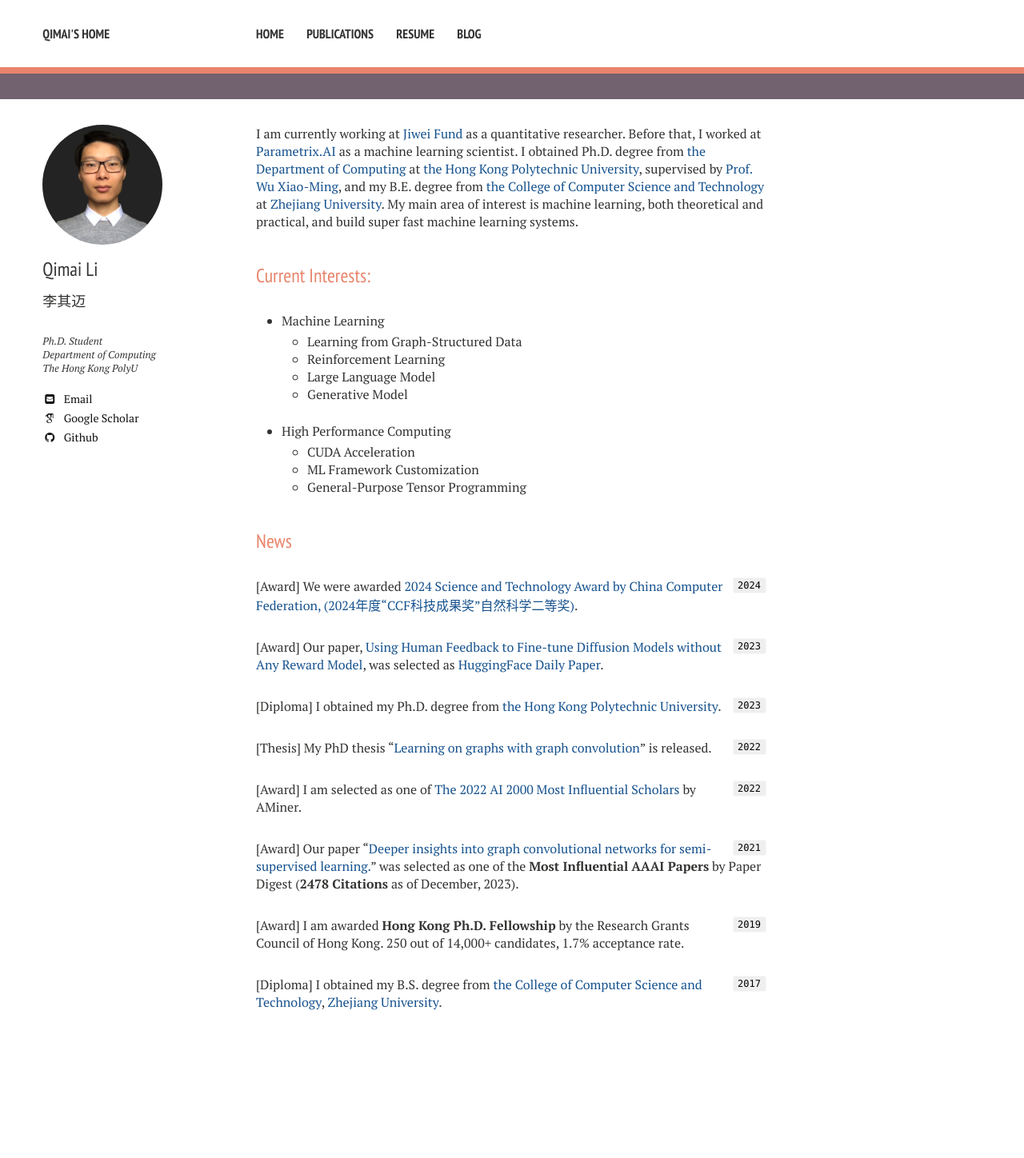
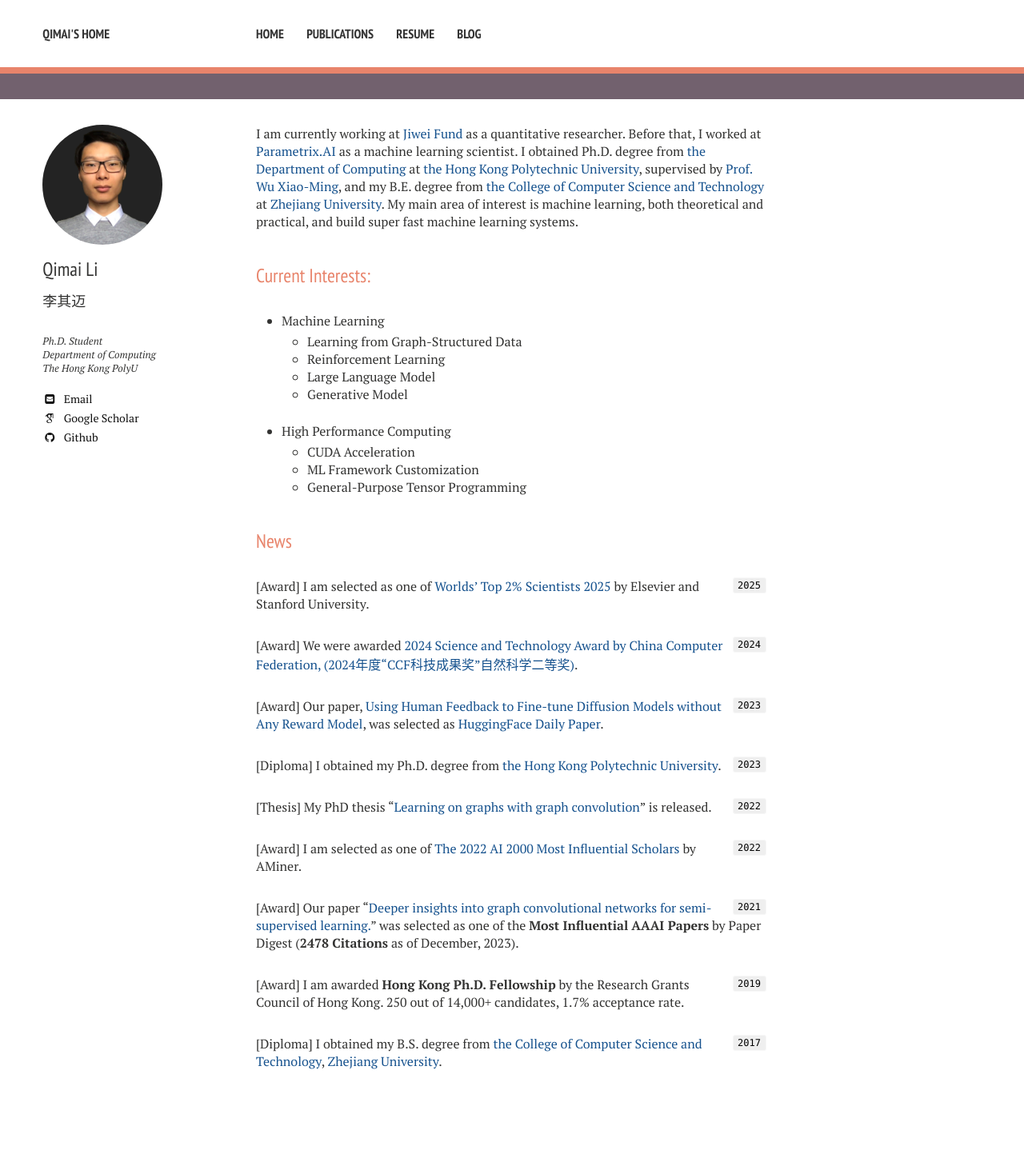
Before and after one commit to liqimai/liqimai.github.io, a Jekyll site: the page built from index.md, in a window 1280 px wide. Shown: the whole page at 80% size. Built offline with Jekyll 4.4.1, drawn with Linux system fonts in a browser that asks for light colours; nearby versions of some CDN libraries; some web fonts are replaced; before the commit the page ends 1374 px from its top, so only the background shows below that.

Commit message:
Add world's top 2% scientists award

```diff
--- a/index.md
+++ b/index.md
@@ -20,6 +20,8 @@ My main area of interest is machine learning, both theoretical and practical, an
     - General-Purpose Tensor Programming
 
 ## News
+`2025` [Award] I am selected as one of [Worlds' Top 2% Scientists 2025](/miscellaneous/worlds_top2_scientists.pdf) by Elsevier and Stanford University.
+
 `2024` [Award] We were awarded [2024 Science and Technology Award by China Computer Federation, (2024年度“CCF科技成果奖”自然科学二等奖)](https://www.ccf.org.cn/Awards/Awards/2024-09-29/830336.shtml).
 
 `2023` [Award] Our paper, [Using Human Feedback to Fine-tune Diffusion Models without Any Reward Model](https://arxiv.org/abs/2311.13231), was selected as [HuggingFace Daily Paper](https://huggingface.co/papers?date=2023-11-23).
```
Also changed, not shown: resume.md (+2 -0 lines), 1 other file.
